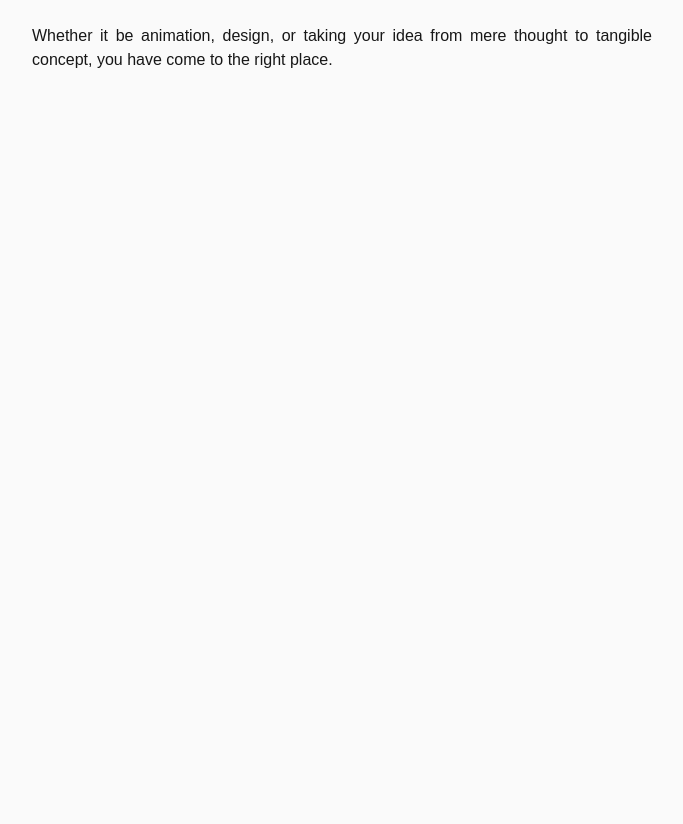
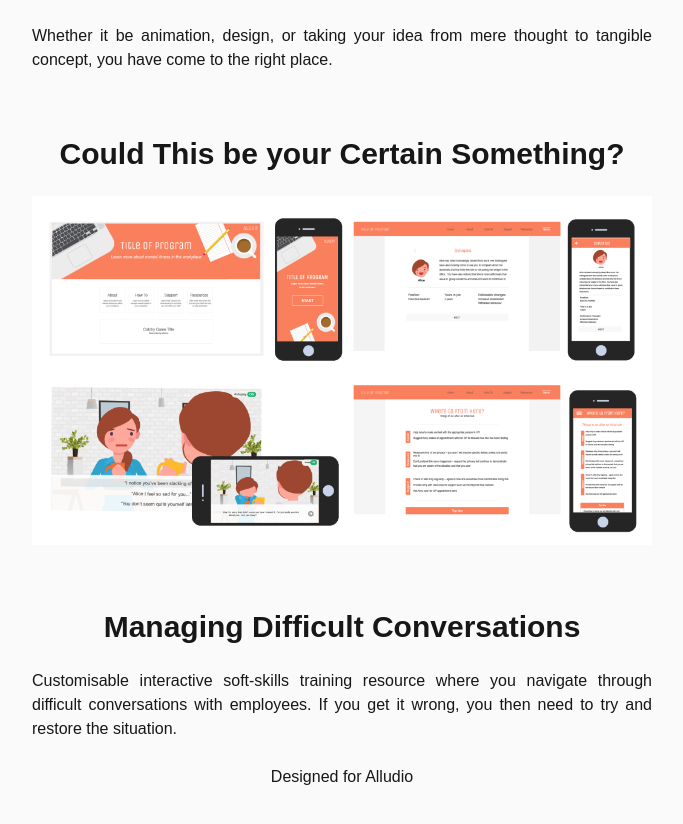
Before and after one commit to SyntaxxSensei/yourcertainsomething, a Next.js app: page / in a window 1280 px wide. Shown: the part 1260-2084 px from the top of the page, without its empty margins (298-981 px from the left). Before the commit the page ends 1396 px from the top, so only its background shows below. Built offline with nearby package versions, Linux system fonts and the light colour scheme.

Commit message:
Added feature image and text

```diff
--- a/src/app/page.tsx
+++ b/src/app/page.tsx
@@ -1,6 +1,9 @@
 import Hero from "@/components/Hero";
 import ImageSection from "@/components/ImageSection";
 import TextArea from "@/components/TextArea";
+import FeatureImage from "@/components/FeatureImage";
+import Separator from "@/components/Separator";
+import FeatureText from "@/components/FeatureText";
 
 export default function Home() {
   return (
@@ -8,6 +11,9 @@ export default function Home() {
       <Hero />
       <ImageSection />
       <TextArea />
+      <FeatureImage />
+      <FeatureText />
+      <Separator />
     </>
   );
 }
--- /dev/null
+++ b/src/components/FeatureImage.tsx
@@ -0,0 +1,8 @@
+export default function FeatureImage() {
+    return(
+        <div className="flex flex-col m-10 items-justify text-center">
+            <h1 className="md:text-3xl font-bold pb-6">Could This be your Certain Something?</h1>
+            <img className="ml-auto mr-auto md:max-w-[620px] pb-6" src="/images/feature-image.webp" alt="An image showing pictures of work that could be your certains something" height="500" width="700" />
+        </div>
+    );
+}
--- /dev/null
+++ b/src/components/FeatureText.tsx
@@ -0,0 +1,14 @@
+export default function FeatureText() {
+    return (
+        <div className="flex flex-col m-10 items-justify text-justify">
+            <h1 className="ml-auto mr-auto md:text-3xl font-bold pb-6">Managing Difficult Conversations</h1>
+            <p className="ml-auto mr-auto md:max-w-[620px] pb-6">
+                Customisable interactive soft-skills training resource where you navigate through difficult conversations with employees.
+                If you get it wrong, you then need to try and restore the situation.
+            </p>
+            <div className="flex justify-end">
+                <p className="ml-auto mr-auto relative">Designed for Alludio</p>
+            </div>
+        </div>
+    );
+}
--- /dev/null
+++ b/src/components/Separator.tsx
@@ -0,0 +1,5 @@
+export default function Separator() {
+    return (
+        <div className="w-full h-[1px] bg-gray-300 mt-5 mb-5"></div>
+    );
+}
```
Also changed, not shown: public/images/feature-image.webp (added).
